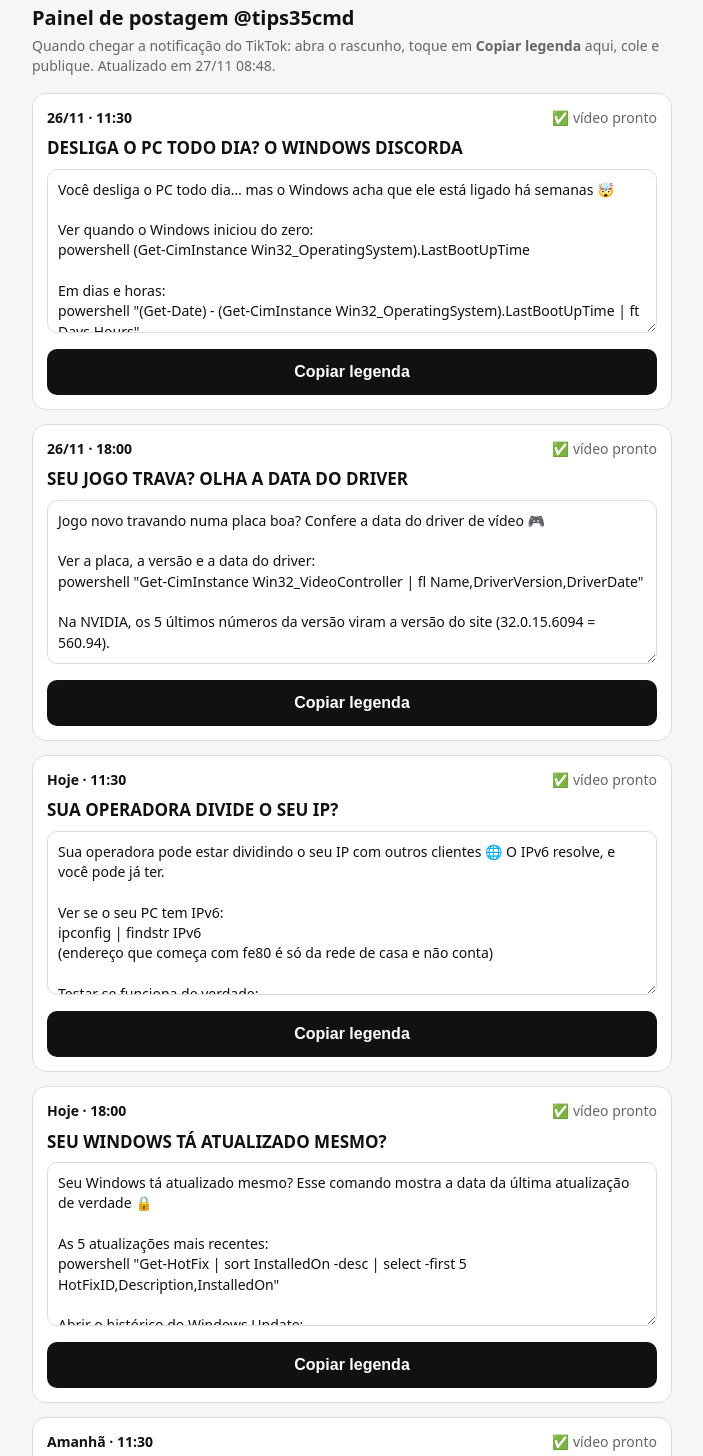
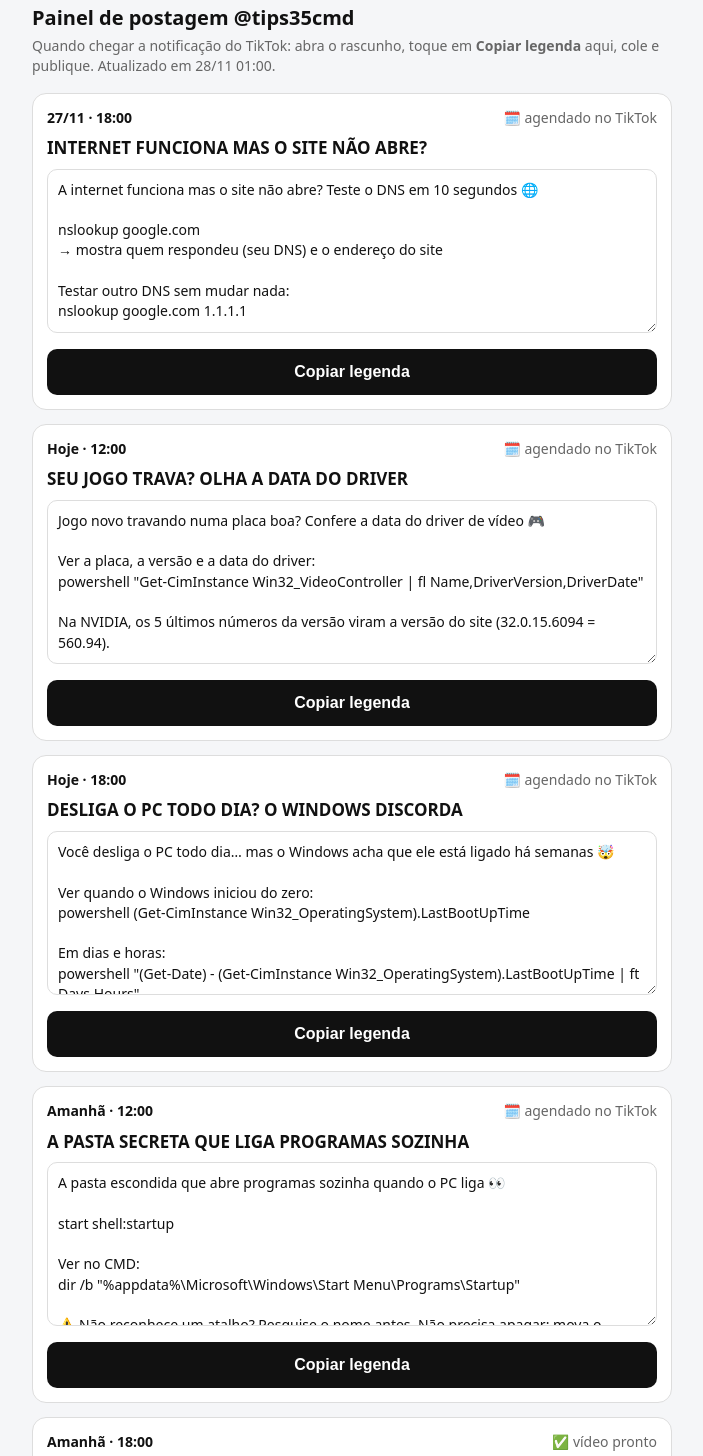
Before and after one commit to agenciabooting-web/tips35cmd, a plain HTML site: page painel/index.html in a window 1280 px wide. Shown: the part 21-1477 px from the top of the page, without its empty margins (288-991 px from the left). Drawn offline with Linux system fonts and the light colour scheme.

Commit message:
Atualiza painel de postagem

```diff
--- a/painel/index.html
+++ b/painel/index.html
@@ -18,28 +18,29 @@ button { width:100%; margin-top:10px; padding:14px; border:0; border-radius:10px
 </style></head><body><main>
 <h1>Painel de postagem @tips35cmd</h1>
 <p class="sub">Quando chegar a notificação do TikTok: abra o rascunho, toque em <b>Copiar legenda</b> aqui, cole e publique.
-Atualizado em 27/11 08:48.</p>
+Atualizado em 28/11 01:00.</p>
 
-<article class="card pronto">
-  <header><span class="hora">26/11 · 11:30</span><span class="estado">✅ vídeo pronto</span></header>
-  <h2>DESLIGA O PC TODO DIA? O WINDOWS DISCORDA</h2>
-  <textarea id="l0" readonly rows="7">Você desliga o PC todo dia… mas o Windows acha que ele está ligado há semanas 🤯
+<article class="card agendado">
+  <header><span class="hora">27/11 · 18:00</span><span class="estado">🗓️ agendado no TikTok</span></header>
+  <h2>INTERNET FUNCIONA MAS O SITE NÃO ABRE?</h2>
+  <textarea id="l0" readonly rows="7">A internet funciona mas o site não abre? Teste o DNS em 10 segundos 🌐
 
-Ver quando o Windows iniciou do zero:
-powershell (Get-CimInstance Win32_OperatingSystem).LastBootUpTime
+nslookup google.com
+→ mostra quem respondeu (seu DNS) e o endereço do site
 
-Em dias e horas:
-powershell &quot;(Get-Date) - (Get-CimInstance Win32_OperatingSystem).LastBootUpTime | ft Days,Hours&quot;
+Testar outro DNS sem mudar nada:
+nslookup google.com 1.1.1.1
 
-O motivo: a Inicialização Rápida faz o &quot;Desligar&quot; funcionar como uma hibernação. Só o &quot;Reiniciar&quot; começa tudo do zero.
+✅ Os dois respondem = DNS ok
+⚠️ O primeiro falha e o segundo funciona = problema no DNS da operadora (reiniciar o roteador às vezes resolve)
 
-✅ Dica: use Reiniciar de vez em quando. Os comandos só leem a data, não mudam nada.
+O nslookup só consulta, não altera nenhuma configuração.
 
-#cmd #windows #dicasdepc #fpsboost #pcgamer #tips35cmd #curiosidades</textarea>
+#cmd #windows #dicasdepc #fpsboost #pcgamer #tips35cmd #dns</textarea>
   <button onclick="copiar('l0', this)">Copiar legenda</button>
 </article>
-<article class="card pronto">
-  <header><span class="hora">26/11 · 18:00</span><span class="estado">✅ vídeo pronto</span></header>
+<article class="card agendado">
+  <header><span class="hora">Hoje · 12:00</span><span class="estado">🗓️ agendado no TikTok</span></header>
   <h2>SEU JOGO TRAVA? OLHA A DATA DO DRIVER</h2>
   <textarea id="l1" readonly rows="7">Jogo novo travando numa placa boa? Confere a data do driver de vídeo 🎮
 
@@ -58,10 +59,45 @@ dxdiag /t %userprofile%\Desktop\dx.txt
 #cmd #windows #dicasdepc #fpsboost #pcgamer #tips35cmd #placadevideo</textarea>
   <button onclick="copiar('l1', this)">Copiar legenda</button>
 </article>
+<article class="card agendado">
+  <header><span class="hora">Hoje · 18:00</span><span class="estado">🗓️ agendado no TikTok</span></header>
+  <h2>DESLIGA O PC TODO DIA? O WINDOWS DISCORDA</h2>
+  <textarea id="l2" readonly rows="7">Você desliga o PC todo dia… mas o Windows acha que ele está ligado há semanas 🤯
+
+Ver quando o Windows iniciou do zero:
+powershell (Get-CimInstance Win32_OperatingSystem).LastBootUpTime
+
+Em dias e horas:
+powershell &quot;(Get-Date) - (Get-CimInstance Win32_OperatingSystem).LastBootUpTime | ft Days,Hours&quot;
+
+O motivo: a Inicialização Rápida faz o &quot;Desligar&quot; funcionar como uma hibernação. Só o &quot;Reiniciar&quot; começa tudo do zero.
+
+✅ Dica: use Reiniciar de vez em quando. Os comandos só leem a data, não mudam nada.
+
+#cmd #windows #dicasdepc #fpsboost #pcgamer #tips35cmd #curiosidades</textarea>
+  <button onclick="copiar('l2', this)">Copiar legenda</button>
+</article>
+<article class="card agendado">
+  <header><span class="hora">Amanhã · 12:00</span><span class="estado">🗓️ agendado no TikTok</span></header>
+  <h2>A PASTA SECRETA QUE LIGA PROGRAMAS SOZINHA</h2>
+  <textarea id="l3" readonly rows="7">A pasta escondida que abre programas sozinha quando o PC liga 👀
+
+start shell:startup
+
+Ver no CMD:
+dir /b &quot;%appdata%\Microsoft\Windows\Start Menu\Programs\Startup&quot;
+
+⚠️ Não reconhece um atalho? Pesquise o nome antes. Não precisa apagar: mova o atalho para outra pasta (e coloque de volta para desfazer).
+
+Bônus: start shell:sendto (menu &quot;Enviar para&quot;)
+
+#cmd #windows #dicasdepc #fpsboost #pcgamer #tips35cmd #seguranca</textarea>
+  <button onclick="copiar('l3', this)">Copiar legenda</button>
+</article>
 <article class="card pronto">
-  <header><span class="hora">Hoje · 11:30</span><span class="estado">✅ vídeo pronto</span></header>
+  <header><span class="hora">Amanhã · 18:00</span><span class="estado">✅ vídeo pronto</span></header>
   <h2>SUA OPERADORA DIVIDE O SEU IP?</h2>
-  <textarea id="l2" readonly rows="7">Sua operadora pode estar dividindo o seu IP com outros clientes 🌐 O IPv6 resolve, e você pode já ter.
+  <textarea id="l4" readonly rows="7">Sua operadora pode estar dividindo o seu IP com outros clientes 🌐 O IPv6 resolve, e você pode já ter.
 
 Ver se o seu PC tem IPv6:
 ipconfig | findstr IPv6
@@ -75,12 +111,12 @@ ping -6 google.com
 💬 Deu IPv6 aí? Comenta qual é a sua operadora.
 
 #cmd #windows #dicasdepc #fpsboost #pcgamer #tips35cmd #internet</textarea>
-  <button onclick="copiar('l2', this)">Copiar legenda</button>
+  <button onclick="copiar('l4', this)">Copiar legenda</button>
 </article>
 <article class="card pronto">
-  <header><span class="hora">Hoje · 18:00</span><span class="estado">✅ vídeo pronto</span></header>
+  <header><span class="hora">30/11 · 12:00</span><span class="estado">✅ vídeo pronto</span></header>
   <h2>SEU WINDOWS TÁ ATUALIZADO MESMO?</h2>
-  <textarea id="l3" readonly rows="7">Seu Windows tá atualizado mesmo? Esse comando mostra a data da última atualização de verdade 🔒
+  <textarea id="l5" readonly rows="7">Seu Windows tá atualizado mesmo? Esse comando mostra a data da última atualização de verdade 🔒
 
 As 5 atualizações mais recentes:
 powershell &quot;Get-HotFix | sort InstalledOn -desc | select -first 5 HotFixID,Description,InstalledOn&quot;
@@ -95,12 +131,12 @@ A Microsoft solta correções de segurança toda segunda terça-feira do mês. S
 💬 Qual problema o seu PC tem? Comenta que eu faço o vídeo.
 
 #cmd #windows #dicasdepc #fpsboost #pcgamer #tips35cmd #seguranca</textarea>
-  <button onclick="copiar('l3', this)">Copiar legenda</button>
+  <button onclick="copiar('l5', this)">Copiar legenda</button>
 </article>
 <article class="card pronto">
-  <header><span class="hora">Amanhã · 11:30</span><span class="estado">✅ vídeo pronto</span></header>
+  <header><span class="hora">30/11 · 18:00</span><span class="estado">✅ vídeo pronto</span></header>
   <h2>SUA PLACA DE VÍDEO TÁ ESQUENTANDO?</h2>
-  <textarea id="l4" readonly rows="7">Seu FPS cai depois de meia hora de jogo? Pode ser a placa de vídeo esquentando 🔥
+  <textarea id="l6" readonly rows="7">Seu FPS cai depois de meia hora de jogo? Pode ser a placa de vídeo esquentando 🔥
 
 Temperatura e uso da placa (NVIDIA):
 nvidia-smi --query-gpu=temperature.gpu,utilization.gpu --format=csv
@@ -115,12 +151,12 @@ AMD ou Intel: Gerenciador de Tarefas &gt; Desempenho &gt; GPU.
 💬 Qual problema o seu PC tem? Comenta que eu faço o vídeo.
 
 #cmd #windows #dicasdepc #fpsboost #pcgamer #tips35cmd #placadevideo</textarea>
-  <button onclick="copiar('l4', this)">Copiar legenda</button>
+  <button onclick="copiar('l6', this)">Copiar legenda</button>
 </article>
 <article class="card pronto">
-  <header><span class="hora">Amanhã · 18:00</span><span class="estado">✅ vídeo pronto</span></header>
+  <header><span class="hora">01/12 · 12:00</span><span class="estado">✅ vídeo pronto</span></header>
   <h2>INTERNET NO CABO TÁ LENTA?</h2>
-  <textarea id="l5" readonly rows="7">Paga 300 mega e no cabo não passa de 100? Pode ser o próprio cabo 🔌
+  <textarea id="l7" readonly rows="7">Paga 300 mega e no cabo não passa de 100? Pode ser o próprio cabo 🔌
 
 Velocidade em que a placa de rede conectou:
 powershell &quot;Get-NetAdapter | select Name,Status,LinkSpeed&quot;
@@ -135,12 +171,12 @@ O certo é 1 Gbps. Se aparece 100 Mbps, troque o cabo por um Cat5e ou Cat6 e tes
 💬 Qual problema o seu PC tem? Comenta que eu faço o vídeo.
 
 #cmd #windows #dicasdepc #fpsboost #pcgamer #tips35cmd #internet</textarea>
-  <button onclick="copiar('l5', this)">Copiar legenda</button>
+  <button onclick="copiar('l7', this)">Copiar legenda</button>
 </article>
 <article class="card pendente">
-  <header><span class="hora">29/11 · 11:30</span><span class="estado">⏳ na fila</span></header>
+  <header><span class="hora">01/12 · 18:00</span><span class="estado">⏳ na fila</span></header>
   <h2>SEU PC TÁ TRAVANDO DO NADA?</h2>
-  <textarea id="l6" readonly rows="7">Seu PC trava ou reinicia do nada? O Windows anota cada erro num diário escondido 🕵️
+  <textarea id="l8" readonly rows="7">Seu PC trava ou reinicia do nada? O Windows anota cada erro num diário escondido 🕵️
 
 Os 3 erros mais recentes do sistema:
 powershell &quot;Get-WinEvent -FilterHashtable @{LogName=&#x27;System&#x27;;Level=1,2} -MaxEvents 3 | fl Id,ProviderName,TimeCreated&quot;
@@ -155,7 +191,7 @@ Erro 41 (Kernel-Power) = o PC desligou sem o desligamento normal. Erro 7 (disk)
 💬 Qual problema o seu PC tem? Comenta que eu faço o vídeo.
 
 #cmd #windows #dicasdepc #fpsboost #pcgamer #tips35cmd #telaazul</textarea>
-  <button onclick="copiar('l6', this)">Copiar legenda</button>
+  <button onclick="copiar('l8', this)">Copiar legenda</button>
 </article>
 </main>
 <script>
```
